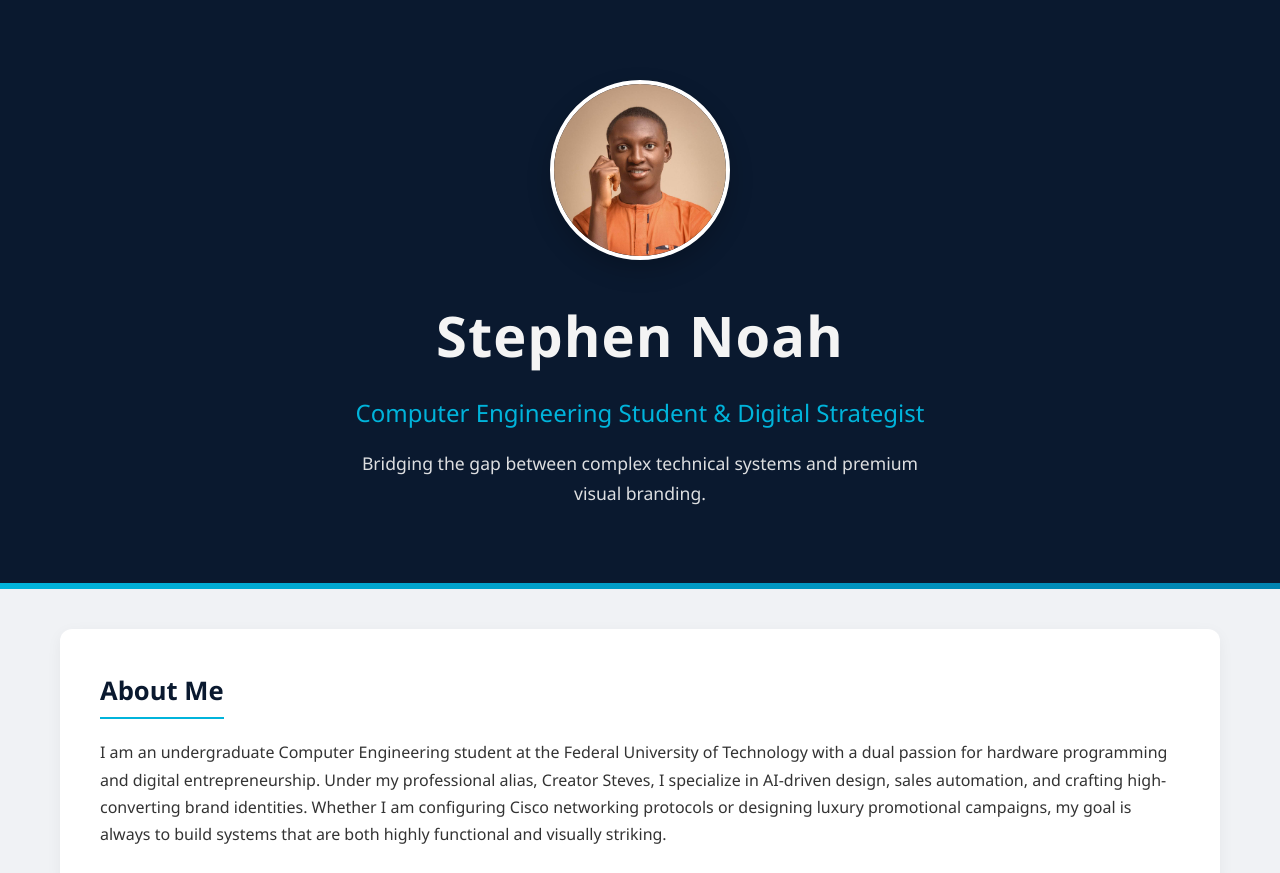
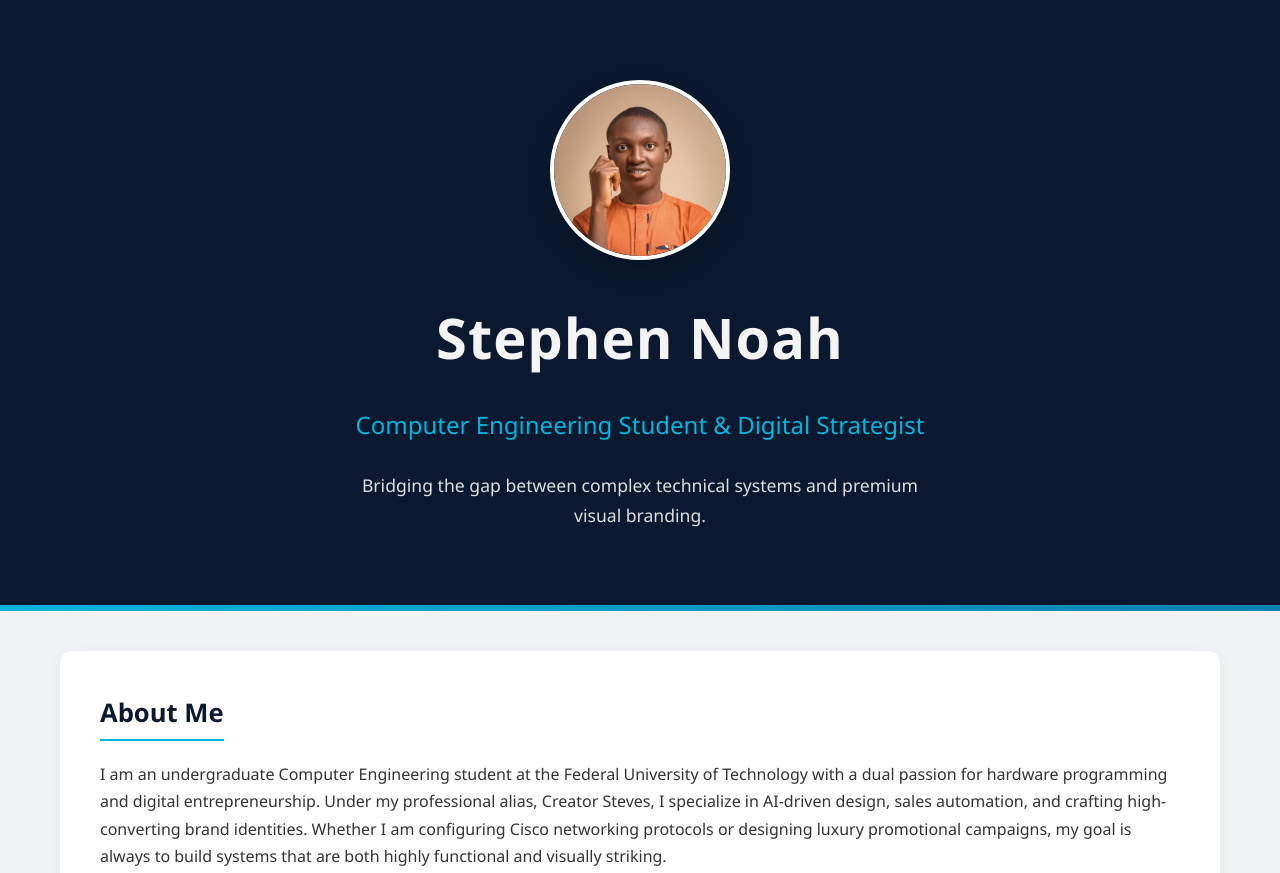
Before and after one commit to stephenonoah/Portfolio-2, a plain HTML site: page index.html in a window 1280 px wide. Shown: the top 873 px of the page. Drawn offline with Linux system fonts and the light colour scheme.

Commit message:
fix hero layout and image alignment

```diff
--- a/style.css
+++ b/style.css
@@ -10,7 +10,6 @@
 * {
     margin: 0;
     padding: 0;
-    /* This is the secret to preventing elements from breaking out of the screen */
     box-sizing: border-box;
 }
 
@@ -19,7 +18,6 @@ body {
     background-color: #f0f2f5;
     color: var(--text-main);
     line-height: 1.7;
-    /* Ensures no horizontal scrolling on mobile */
     overflow-x: hidden;
 }
 
@@ -29,7 +27,6 @@ body {
     color: var(--text-light);
     padding: 80px 20px;
     text-align: center;
-    /* Smooth transition for the background */
     position: relative;
 }
 
@@ -43,10 +40,18 @@ body {
     background: var(--accent-gradient);
 }
 
+/* 🔥 ADDED FIX: centers everything properly */
+.hero-content {
+    display: flex;
+    flex-direction: column;
+    align-items: center;
+    justify-content: center;
+    gap: 10px;
+}
+
 .profile-pic {
     width: 180px;
     height: 180px;
-    /* Ensures the image doesn't warp */
     object-fit: cover;
     border-radius: 50%;
     border: 4px solid #fff;
@@ -55,7 +60,7 @@ body {
 }
 
 .hero h1 {
-    font-size: clamp(2rem, 5vw, 3.5rem); /* Dynamically sizes text based on screen width */
+    font-size: clamp(2rem, 5vw, 3.5rem);
     margin-bottom: 10px;
     letter-spacing: 1px;
 }
@@ -77,7 +82,6 @@ body {
 /* --- Layout & Containers --- */
 .container {
     width: 100%;
-    /* Prevents the content from getting too wide on large laptops */
     max-width: 1200px;
     margin: 0 auto;
     padding: 40px 20px;
@@ -106,10 +110,9 @@ body {
     padding-bottom: 5px;
 }
 
-/* --- Grid Wrapper for Hobbies and Facts --- */
+/* --- Grid Wrapper --- */
 .grid-wrapper {
     display: grid;
-    /* This is the magic responsive rule! It automatically creates 1 column on phones and 2 on laptops */
     grid-template-columns: repeat(auto-fit, minmax(300px, 1fr));
     gap: 30px;
 }
@@ -126,7 +129,6 @@ body {
     font-size: 1.05rem;
 }
 
-/* Adds a colored bullet point */
 .feature-list li::before {
     content: '→';
     position: absolute;
@@ -144,9 +146,9 @@ footer {
     font-size: 0.9rem;
 }
 
-/* --- Media Queries for extra mobile tweaking --- */
+/* --- Mobile --- */
 @media (max-width: 600px) {
     .card {
-        padding: 25px; /* Less padding on small phone screens */
+        padding: 25px;
     }
 }
```
